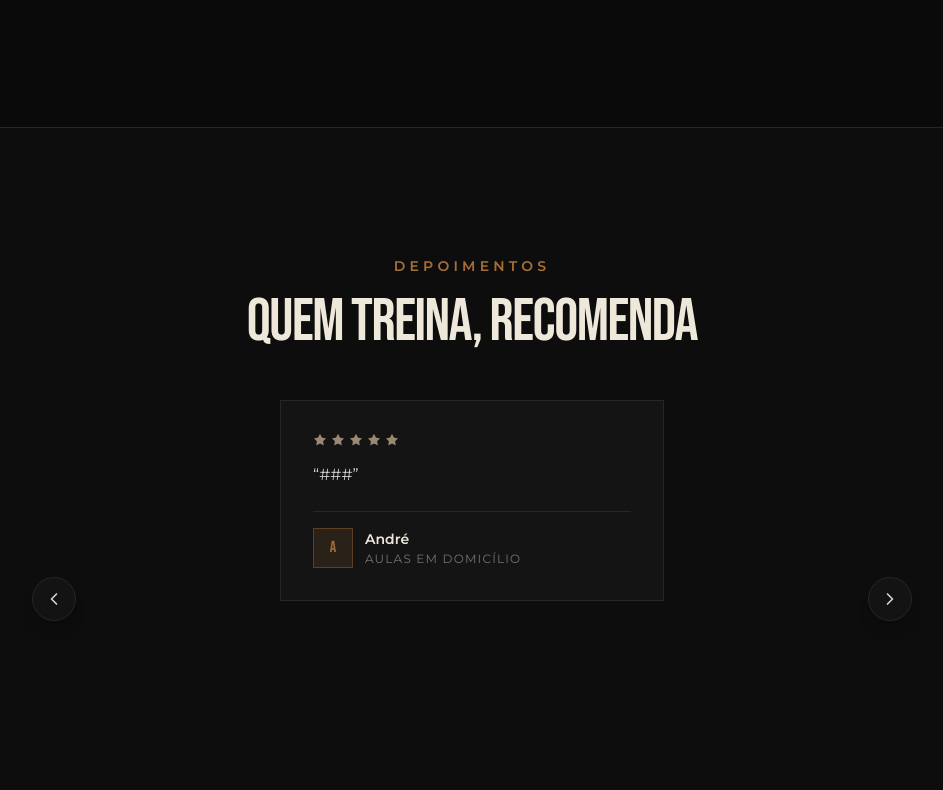
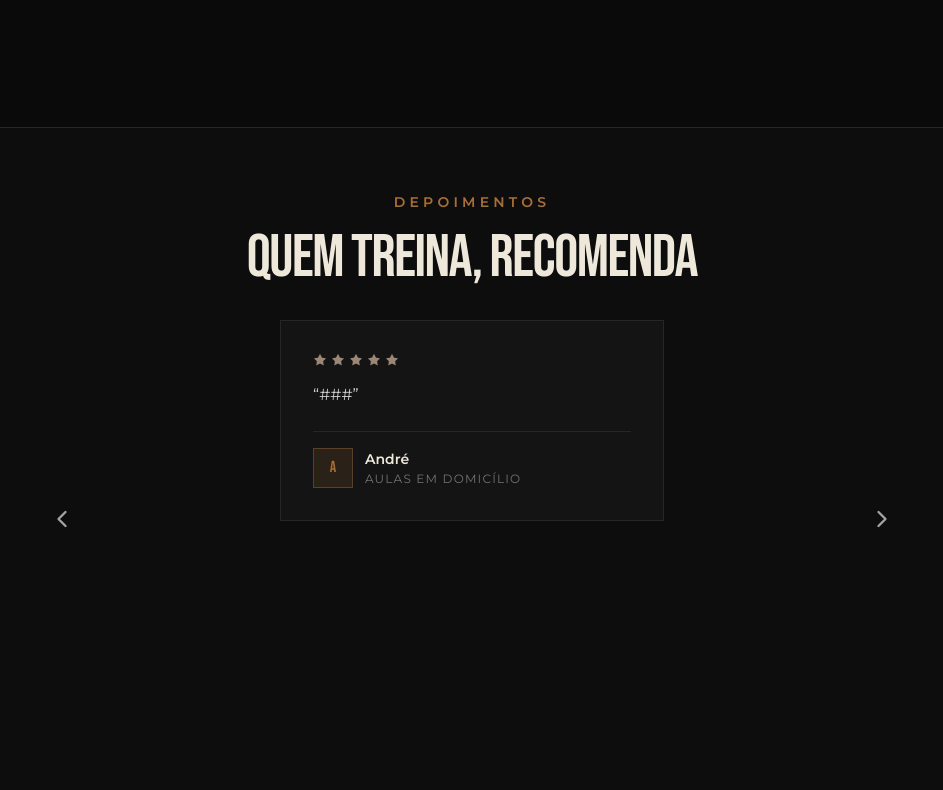
Before and after one commit to RoneAlexandre/personal, a React (Create React App) app in the folder frontend/: page / in a window 1280 px wide. Shown: the part 6710-7500 px from the top of the page, without its empty margins (168-1111 px from the left). Built offline with nearby package versions, Linux system fonts and the light colour scheme.

Commit message:
teste seta4

```diff
--- a/frontend/src/components/Testimonials.jsx
+++ b/frontend/src/components/Testimonials.jsx
@@ -35,9 +35,9 @@ const ArrowButton = ({ direction, onClick, className = "" }) => (
         type="button"
         aria-label={direction === "prev" ? "Ver depoimento anterior" : "Ver próximo depoimento"}
         onClick={onClick}
-        className={`w-9 h-9 sm:w-11 sm:h-11 flex items-center justify-center rounded-full bg-[#141414]/90 border border-neutral-800 text-neutral-300 hover:border-[#9C8674]/70 hover:text-[#9C8674] active:border-[#9C8674]/70 active:text-[#9C8674] transition-colors duration-300 shadow-lg ${className}`}
+        className={`p-2 text-neutral-400 hover:text-cream transition-colors duration-300 focus:outline-none ${className}`}
     >
-        {direction === "prev" ? <ChevronLeft size={20} /> : <ChevronRight size={20} />}
+        {direction === "prev" ? <ChevronLeft size={28} strokeWidth={2} /> : <ChevronRight size={28} strokeWidth={2} />}
     </button>
 );
 
@@ -54,7 +54,7 @@ export const Testimonials = () => {
     const next = useCallback(() => goTo(index + 1), [goTo, index]);
     const prev = useCallback(() => goTo(index - 1), [goTo, index]);
 
-    // Rolagem automática (autoplay) a cada 5 segundos
+    // Rolagem automática fluida (reinicia o timer sempre que o index muda ou interage)
     useEffect(() => {
         if (isPaused) return;
         const interval = setInterval(() => {
@@ -63,9 +63,18 @@ export const Testimonials = () => {
         return () => clearInterval(interval);
     }, [next, isPaused]);
 
+    const handleManualClick = (action) => {
+        setIsPaused(true);
+        action();
+        // Retoma o autoplay após alguns segundos de inatividade
+        setTimeout(() => setIsPaused(false), 8000);
+    };
+
     const onTouchStart = (e) => {
         touchStartX.current = e.touches[0].clientX;
+        setIsPaused(true);
     };
+
     const onTouchEnd = (e) => {
         if (touchStartX.current === null) return;
         const delta = e.changedTouches[0].clientX - touchStartX.current;
@@ -73,35 +82,34 @@ export const Testimonials = () => {
             delta < 0 ? next() : prev();
         }
         touchStartX.current = null;
+        setTimeout(() => setIsPaused(false), 8000);
     };
 
     return (
         <section
             data-testid="testimonials-section"
-            className="py-24 sm:py-32 bg-[#0D0D0D] border-y border-neutral-800 overflow-hidden"
+            className="py-12 sm:py-16 bg-[#0D0D0D] border-y border-neutral-800 overflow-hidden"
             onMouseEnter={() => setIsPaused(true)}
             onMouseLeave={() => setIsPaused(false)}
-            onTouchStart={() => setIsPaused(true)}
-            onTouchEnd={() => setIsPaused(false)}
         >
             <div className="max-w-7xl mx-auto px-5 sm:px-8">
                 <SectionHeader kicker="Depoimentos" title="Quem treina, recomenda" align="center" />
             </div>
 
-            <div className="max-w-3xl mx-auto mt-12 px-12 sm:px-16 relative">
+            <div className="max-w-3xl mx-auto mt-8 px-10 sm:px-16 relative">
 
-                {/* Seta Esquerda Fixa na Lateral */}
+                {/* Seta Esquerda Limpa (Sem círculo) */}
                 <ArrowButton
                     direction="prev"
-                    onClick={prev}
-                    className="absolute left-1 sm:-left-14 top-[45%] -translate-y-1/2 z-20"
+                    onClick={() => handleManualClick(prev)}
+                    className="absolute left-0 sm:-left-12 top-[45%] -translate-y-1/2 z-20"
                 />
 
-                {/* Seta Direita Fixa na Lateral */}
+                {/* Seta Direita Limpa (Sem círculo) */}
                 <ArrowButton
                     direction="next"
-                    onClick={next}
-                    className="absolute right-1 sm:-right-14 top-[45%] -translate-y-1/2 z-20"
+                    onClick={() => handleManualClick(next)}
+                    className="absolute right-0 sm:-right-12 top-[45%] -translate-y-1/2 z-20"
                 />
 
                 <div
```
